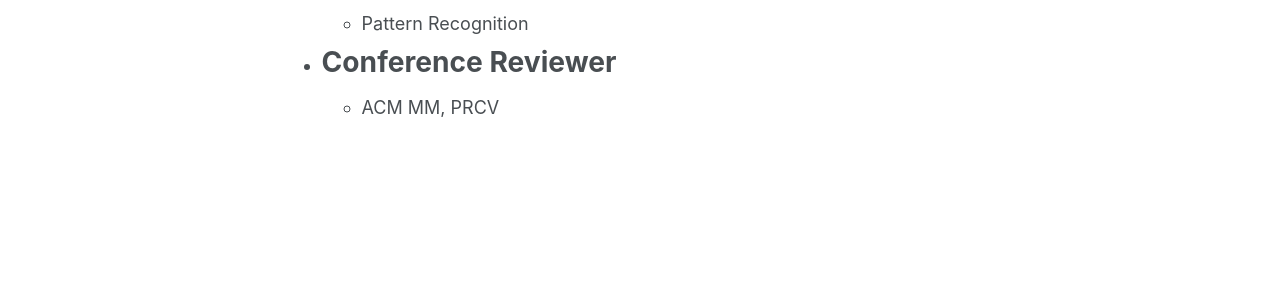
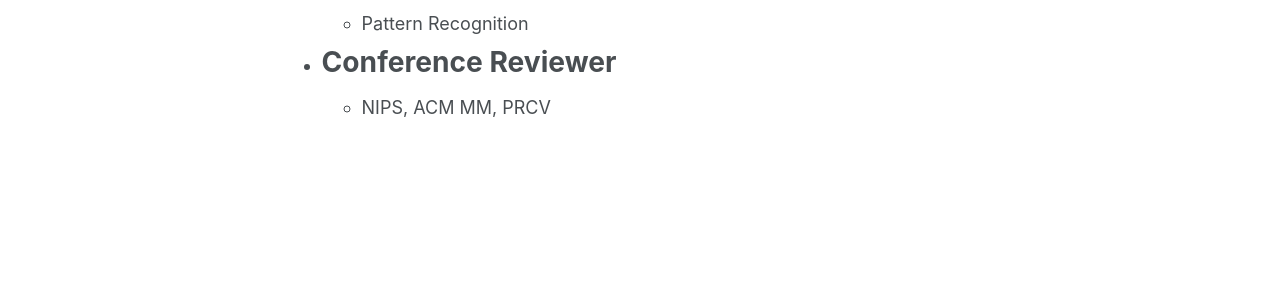
Before and after one commit to XintianMao97/XintianMao97.github.io, a Jekyll site: the page built from _pages/cv.md, in a window 1280 px wide and 1037 px high. Shown: the part 490-780 px from the top of the window. Built offline with Jekyll 4.4.1, drawn with Linux system fonts in a browser that asks for light colours; some web fonts are replaced.

Commit message:
Update cv.md

```diff
--- a/_pages/cv.md
+++ b/_pages/cv.md
@@ -28,4 +28,4 @@ Academic Service
 
 * Conference Reviewer
   ======
-  * ACM MM, PRCV
+  * NIPS, ACM MM, PRCV
```
